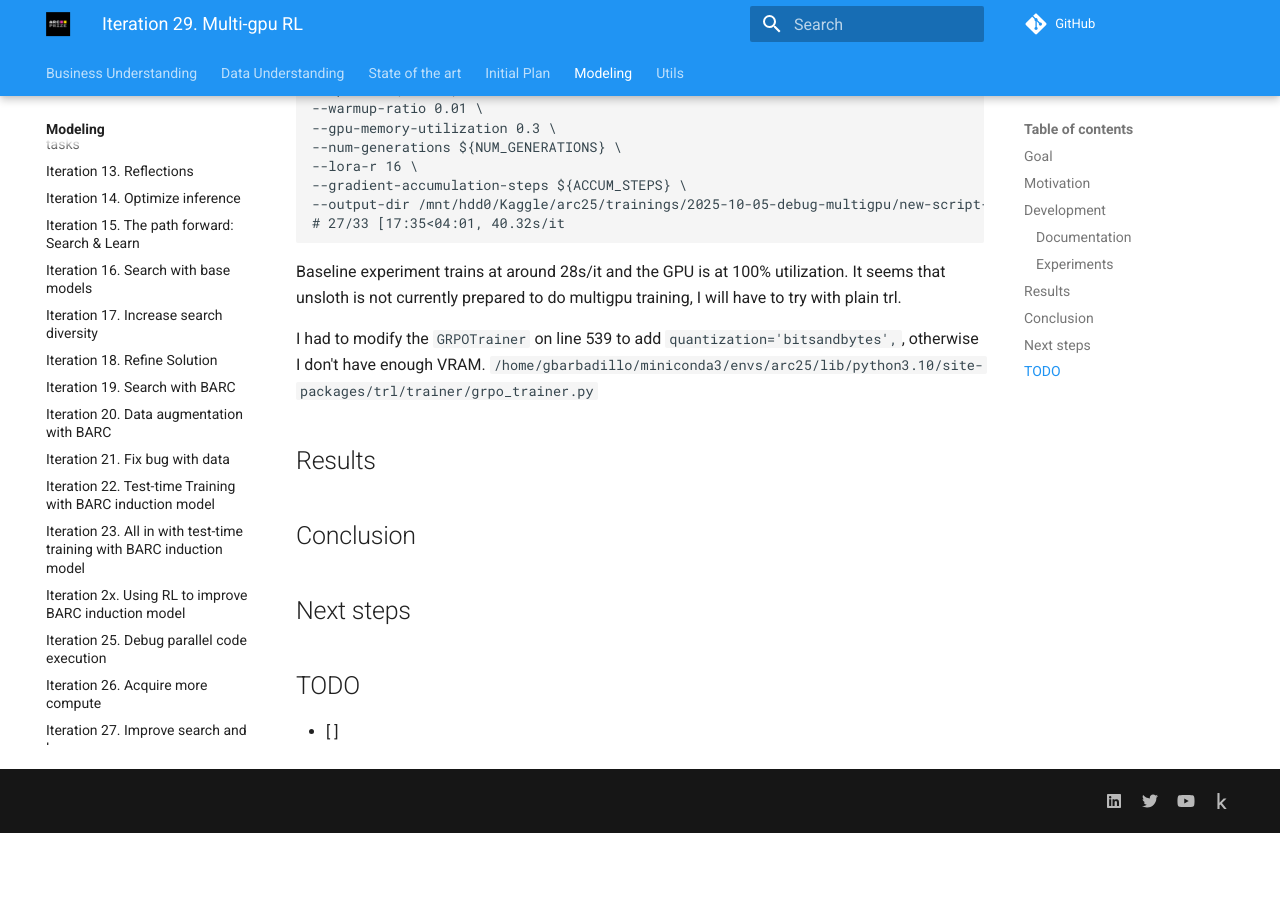
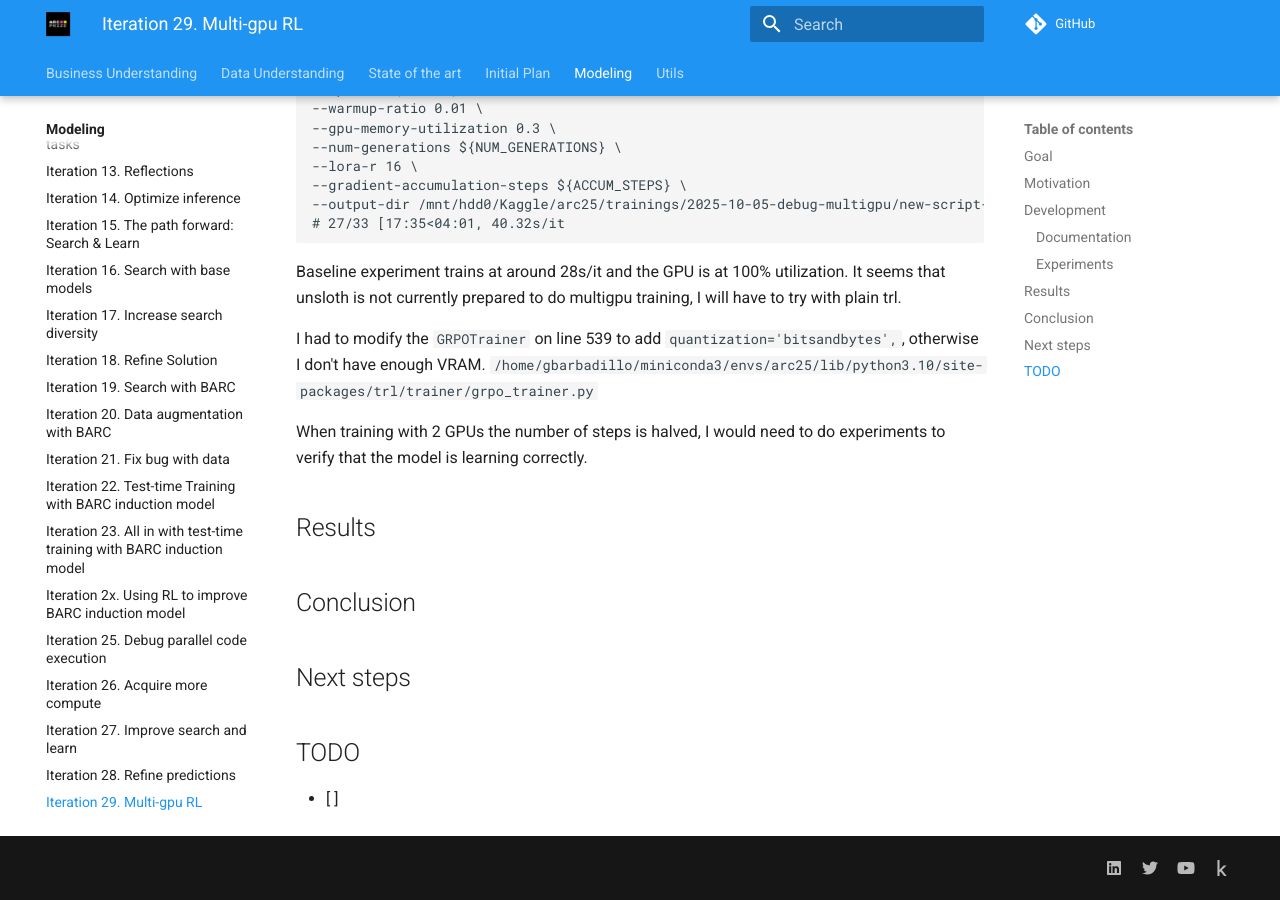
Before and after one commit to ironbar/arc25, an MkDocs documentation site: the page built from docs/modeling/Iteration_29_multi-gpu-rl.md, in a window 1280 px wide and 900 px high, scrolled down 2206 px. Built offline with MkDocs 1.6.1 and Material for MkDocs 9.7.7, drawn with Linux system fonts in a browser that asks for light colours; comment, search, counter and statistics services are not loaded; before the commit the page ends 3039 px from its top, so only the background shows below that.

Commit message:
updated documentation

```diff
--- a/docs/modeling/Iteration_29_multi-gpu-rl.md
+++ b/docs/modeling/Iteration_29_multi-gpu-rl.md
@@ -116,6 +116,9 @@ It seems that unsloth is not currently prepared to do multigpu training, I will
 
 I had to modify the `GRPOTrainer` on line 539 to add `quantization='bitsandbytes',`, otherwise I don't have enough VRAM. `/home/gbarbadillo/miniconda3/envs/arc25/lib/python3.10/site-packages/trl/trainer/grpo_trainer.py`
 
+When training with 2 GPUs the number of steps is halved, I would need to do experiments to verify
+that the model is learning correctly.
+
 ## Results
 
 ## Conclusion
```
